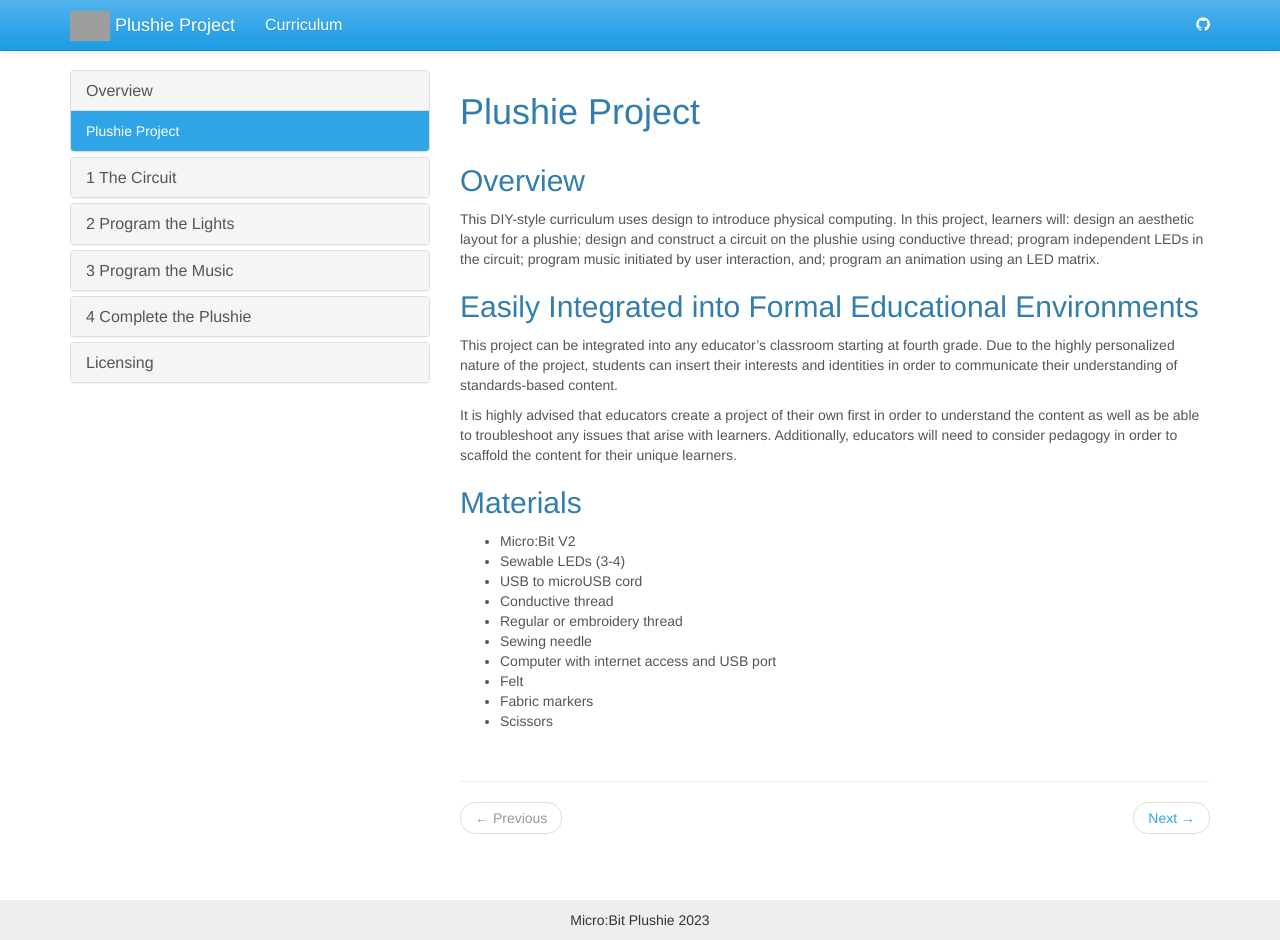
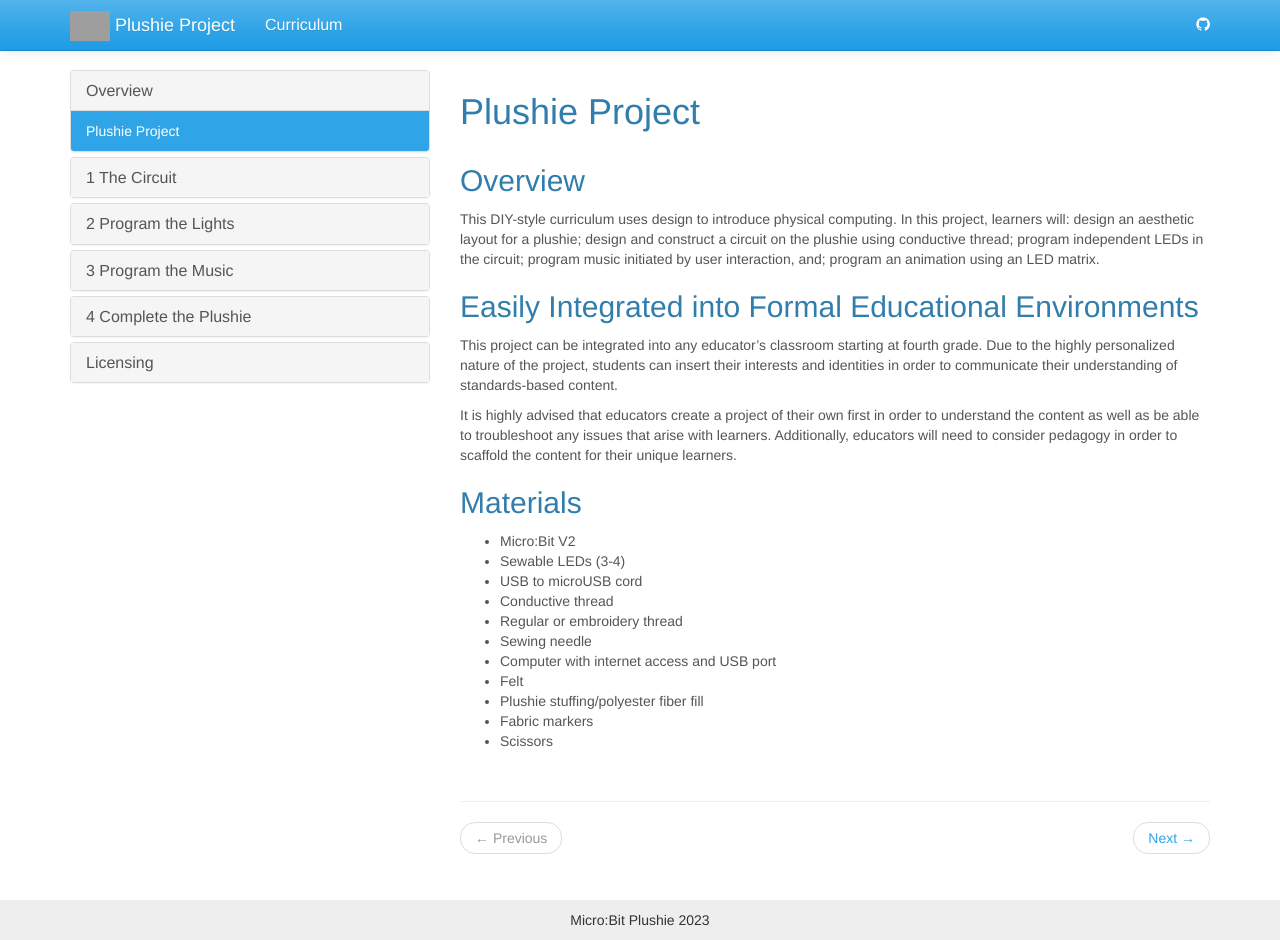
Before and after one commit to jake-chipps/plushie, a Jekyll site: the page built from _docs/index.md, in a window 1280 px wide and 940 px high. Built offline with Jekyll 4.4.1, drawn with Linux system fonts in a browser that asks for light colours; grey boxes are pictures that could not be loaded.

Commit message:
Add stuffing

```diff
--- a/_docs/index.md
+++ b/_docs/index.md
@@ -21,5 +21,6 @@ It is highly advised that educators create a project of their own first in order
 - Sewing needle
 - Computer with internet access and USB port
 - Felt
+- Plushie stuffing/polyester fiber fill
 - Fabric markers
 - Scissors
```
